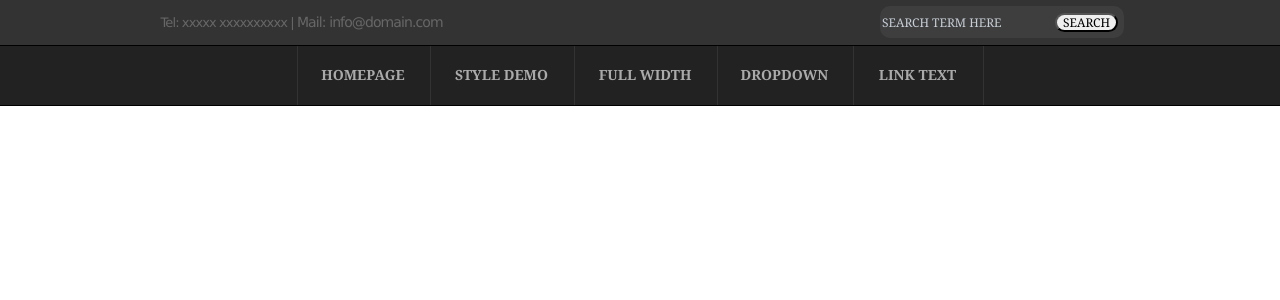
After one commit to jicool91/git-template, a PHP site: page /index.php in a window 1280 px wide. The commit adds this page. Shown: the top 300 px of the page. Run offline with PHP 8.4, Linux system fonts and the light colour scheme.

Commit message:
header done

```diff
--- a/css/style.css
+++ b/css/style.css
@@ -17,7 +17,7 @@ body {
 	font-weight: lighter;
 }
 
-.top-row__tel-email {
+.top-row__text {
 	display: inline-block;
 	color: #676767;
 	padding-left: 20.5px;
@@ -46,7 +46,7 @@ body {
 	font-size: 13px;
 }
 
-.top-menu {
+.top-row__menu {
 	position: relative;
 	height: 45px;
 }
@@ -66,7 +66,7 @@ body {
 	text-transform: uppercase;
 }
 
-.search-button {
+.top-row__search-button {
 	font-family: Georgia;
 	font-size: 12px;
 	text-transform: uppercase;
@@ -90,10 +90,11 @@ body {
 	list-style-type: none;
 	margin: 0;
 	font-family: Georgia;
-	font-size: 14px;
+	font-size: 0px;
 	text-transform: uppercase;
-	vertical-align: middle;
+	vertical-align: top;
 	padding-left: 0;
+	vertical-align: top;
 }
 
 .nav-menu__item {
@@ -101,24 +102,25 @@ body {
 	border-right: 1px solid #333333;
 	height: 59px;
 	box-sizing: border-box;
-	width: 132px;
-	margin-left: -3px;
-
+	font-size: 14px;
 }
 
 .nav-menu__item-first {
 	border-left: 1px solid #333333;
+	width: 134px;
+
 }
 
 .top-menu__link {
 	display: block;
-	padding-left: 21px;
-	padding-right: 22px;
-	vertical-align: middle;
+	font-weight: bold;
+	padding-left: 18px;
+	padding-right: 19px;
 	padding-top: 21px;
 	padding-bottom: 22px;
 	color: #aaaaaa;
 	text-decoration: none;
+
 }
 .top-menu__link:hover {
 	color: #969845;
@@ -127,3 +129,23 @@ body {
 .nav-menu {
 	text-align: center;
 }
+
+.nav-menu__item-second {
+	width: 144px;
+}
+
+.nav-menu__item-third {
+	width: 143px;
+}
+
+.nav-menu__item-fourth {
+	width: 136px;
+}
+
+.nav-menu__item-last {
+	width: 130px;
+}
+
+.top-row__email {
+	font-size: 14px;
+}
--- /dev/null
+++ b/header.php
@@ -0,0 +1,13 @@
+<header class="header">
+	<div class="container">
+		<nav class="nav-menu">
+			<ul class="nav-menu__list">
+				<li class="nav-menu__item nav-menu__item-first"><a href="" class="top-menu__link">Homepage</a></li>
+				<li class="nav-menu__item nav-menu__item-second"><a href="" class="top-menu__link">Style Demo</a></li>
+				<li class="nav-menu__item nav-menu__item-third"><a href="" class="top-menu__link">Full Width</a></li>
+				<li class="nav-menu__item nav-menu__item-fourth"><a href="" class="top-menu__link">Dropdown</a></li>
+				<li class="nav-menu__item nav-menu__item-last"><a href="" class="top-menu__link">Link Text</a></li>
+			</ul>
+		</nav>
+	</div>
+</header>
--- /dev/null
+++ b/index.php
@@ -0,0 +1,16 @@
+<!DOCTYPE html>
+<html lang="ru">
+
+<head>
+	<meta charset="UTF-8">
+	<title>Document</title>
+	<link rel="stylesheet" href="https://necolas.github.io/normalize.css/latest/normalize.css">
+	<link rel="stylesheet" href="css/style.css">
+</head>
+
+<body>
+	<? include "top-row.php"?>
+	<? include "header.php"?>
+</body>
+
+</html>
--- /dev/null
+++ b/top-row.php
@@ -0,0 +1,14 @@
+<div class="top-row">
+	<div class="container">
+		<div class="top-row__menu">
+			<div class="top-row__text">
+				<span class="top-row__phone">Tel: xxxxx xxxxxxxxxx | </span>
+				<span class="top-row__email">Mail: info@domain.com</span>
+			</div>
+			<div class="top-row__search">
+				<input type="text" class="search" placeholder="search term here">
+				<button class="top-row__search-button">Search</button>
+			</div>
+		</div>
+	</div>
+</div>
```
